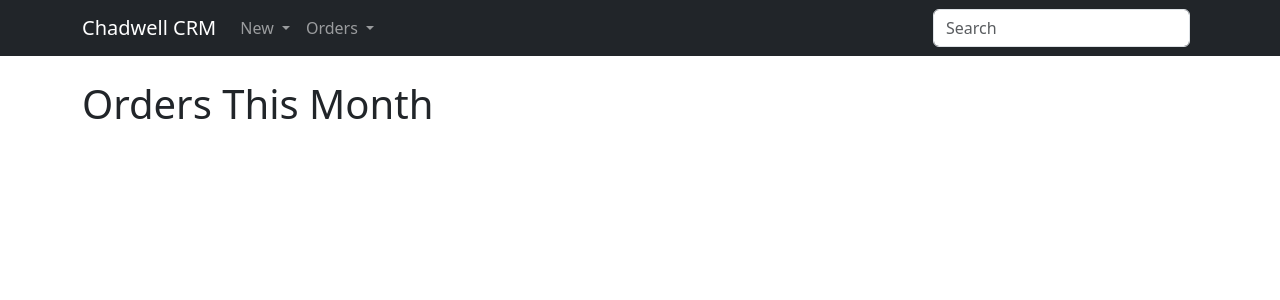
After one commit to laytreynolds/dcrm, a Django app: page /crm/orders/month in a window 1280 px wide. The commit adds this page. Shown: the top 300 px of the page. Run offline with Django 5.2, Linux system fonts and the light colour scheme; data that the repository does not hold is empty; some libraries are stand-ins or nearby versions.

Commit message:
dropdowns. Order filtering. Order Managers

```diff
--- a/dcrm/api/models.py
+++ b/dcrm/api/models.py
@@ -2,6 +2,8 @@ from django.db import models
 import string, random
 from django.contrib.auth.models import User
 from django.urls import reverse
+from django.utils.timezone import now
+
 
 # Generate randomm unique CRM-xxxxxx Number
 
@@ -38,6 +40,17 @@ class Company(models.Model):
 
 
 # ORDER
+
+# MANAGER
+
+
+class TodayManager(models.Manager):
+    def get_queryset(self):
+        return super().get_queryset().filter(order_Created__date=now().date())
+
+class MonthManager(models.Manager):
+    def get_queryset(self):
+        return super().get_queryset().filter(order_Created__month=now().month)
 
 
 class Order(models.Model):
@@ -87,6 +100,11 @@ class Order(models.Model):
     status = models.CharField(max_length=2, choices=Status.choices, default=Status.new)
     order_Open = models.BooleanField()
 
+    objects = models.Manager()
+    today = TodayManager()
+    month = MonthManager()
+
+
     class Meta:
         ordering = ["-order_Created"]
         indexes = [models.Index(fields=["order_Created"])]
--- a/dcrm/api/templates/navbar.html
+++ b/dcrm/api/templates/navbar.html
@@ -54,7 +54,11 @@
                 >Today</a
               >
             </li>
-            <li><a class="dropdown-item" href="">This Month</a></li>
+            <li>
+              <a class="dropdown-item" href="{% url 'crm:ThisMonthOrders' %}"
+                >This Month</a
+              >
+            </li>
           </ul>
         </li>
       </ul>
--- /dev/null
+++ b/dcrm/api/templates/order/month.html
@@ -0,0 +1,7 @@
+{% extends "base.html" %}
+{% block heading %}Orders This Month{% endblock %}
+{%block content1 %} {% for order in orders %}
+<h3>
+  <a href="{{ order.get_absolute_url }}"> {{ order.order_Number }} </a>
+</h3>
+{% endfor %} {% endblock %}
--- a/dcrm/api/urls.py
+++ b/dcrm/api/urls.py
@@ -10,7 +10,7 @@ urlpatterns = [
     path("new/order", views.NewOrder, name='NewOrder'),
     path("new/company", views.NewCompany, name='NewCompany'),
     path("orders/today", views.TodayOrders, name='TodayOrders'),
-
+    path("orders/month", views.ThisMonthOrders, name='ThisMonthOrders'),
 
 
 
--- a/dcrm/api/views.py
+++ b/dcrm/api/views.py
@@ -13,10 +13,13 @@ def Home(request):
     return render(request, "base.html")
 
 def TodayOrders(request):
-    current_date = now().date()
-    orders = Order.objects.filter(order_Created__date=current_date)
+    #current_date = now().date()
+    orders = Order.today.all()
     return render(request, "order/today.html", {'orders': orders})
 
+def ThisMonthOrders(request):
+    orders = Order.month.all()
+    return render(request, "order/month.html", {'orders': orders})
 
 
 def Orders(request):
```
Also changed, not shown: dcrm/api/templates/order/detail.html (+7 -0 lines).
